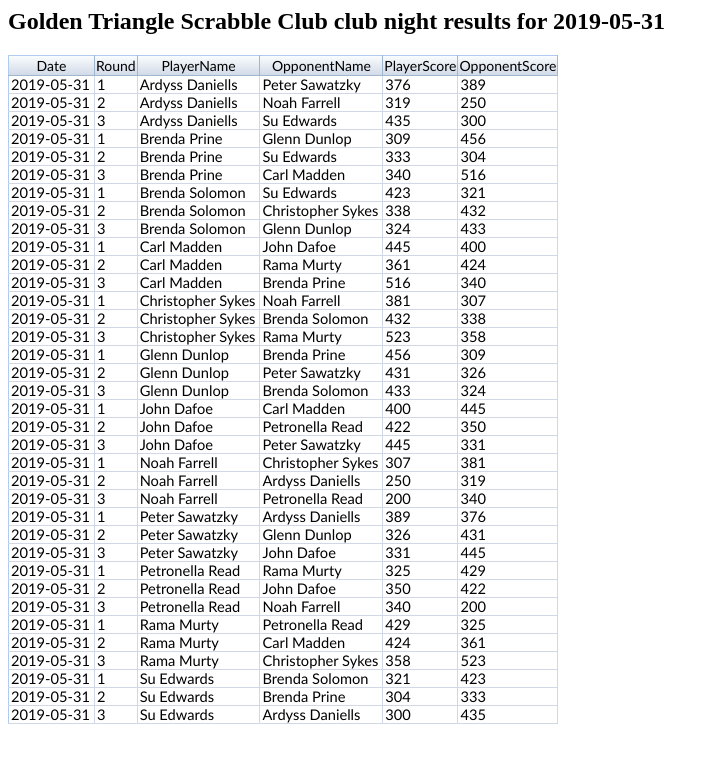
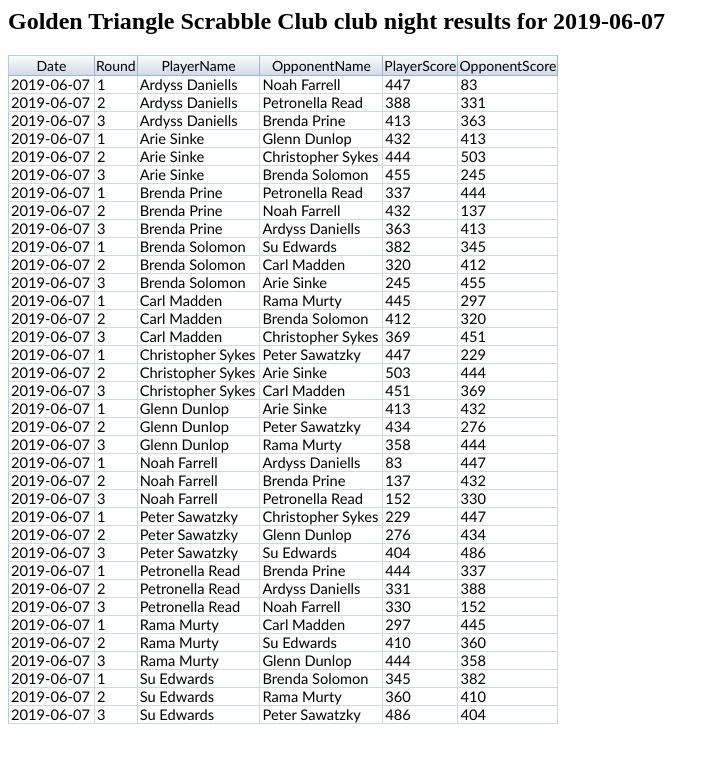
Before and after one commit to TileRunner/tilerunner.github.io, a Jekyll site: the page CambridgeClubNightResults.html, which Jekyll copies as it is, in a window 1280 px wide. Shown: the top 763 px of the page, without its empty margins (0-720 px from the left). Built offline with Jekyll 4.4.1, drawn with Linux system fonts in a browser that asks for light colours.

Commit message:
Cambridge 20190607
Club night

```diff
--- a/CambridgeClubNightResults.html
+++ b/CambridgeClubNightResults.html
@@ -3,7 +3,7 @@
 <link rel="stylesheet" href="css/excel-2007.css" />
 </head>
 <body>
-<h2>Golden Triangle Scrabble Club club night results for 2019-05-31</h2>
+<h2>Golden Triangle Scrabble Club club night results for 2019-06-07</h2>
 <table class="ExcelTable2007">
 <thead>
 <tr>
@@ -17,292 +17,292 @@
 </thead>
 <tbody>
 <tr>
-<td>2019-05-31</td>
+<td>2019-06-07</td>
 <td>1</td>
 <td>Ardyss Daniells</td>
-<td>Peter Sawatzky</td>
-<td>376</td>
-<td>389</td>
+<td>Noah Farrell</td>
+<td>447</td>
+<td>83</td>
 </tr>
 <tr>
-<td>2019-05-31</td>
+<td>2019-06-07</td>
 <td>2</td>
 <td>Ardyss Daniells</td>
-<td>Noah Farrell</td>
-<td>319</td>
-<td>250</td>
+<td>Petronella Read</td>
+<td>388</td>
+<td>331</td>
 </tr>
 <tr>
-<td>2019-05-31</td>
+<td>2019-06-07</td>
 <td>3</td>
 <td>Ardyss Daniells</td>
-<td>Su Edwards</td>
-<td>435</td>
-<td>300</td>
+<td>Brenda Prine</td>
+<td>413</td>
+<td>363</td>
 </tr>
 <tr>
-<td>2019-05-31</td>
+<td>2019-06-07</td>
+<td>1</td>
+<td>Arie Sinke</td>
+<td>Glenn Dunlop</td>
+<td>432</td>
+<td>413</td>
+</tr>
+<tr>
+<td>2019-06-07</td>
+<td>2</td>
+<td>Arie Sinke</td>
+<td>Christopher Sykes</td>
+<td>444</td>
+<td>503</td>
+</tr>
+<tr>
+<td>2019-06-07</td>
+<td>3</td>
+<td>Arie Sinke</td>
+<td>Brenda Solomon</td>
+<td>455</td>
+<td>245</td>
+</tr>
+<tr>
+<td>2019-06-07</td>
 <td>1</td>
 <td>Brenda Prine</td>
-<td>Glenn Dunlop</td>
-<td>309</td>
-<td>456</td>
+<td>Petronella Read</td>
+<td>337</td>
+<td>444</td>
 </tr>
 <tr>
-<td>2019-05-31</td>
+<td>2019-06-07</td>
 <td>2</td>
 <td>Brenda Prine</td>
-<td>Su Edwards</td>
-<td>333</td>
-<td>304</td>
+<td>Noah Farrell</td>
+<td>432</td>
+<td>137</td>
 </tr>
 <tr>
-<td>2019-05-31</td>
+<td>2019-06-07</td>
 <td>3</td>
 <td>Brenda Prine</td>
-<td>Carl Madden</td>
-<td>340</td>
-<td>516</td>
+<td>Ardyss Daniells</td>
+<td>363</td>
+<td>413</td>
 </tr>
 <tr>
-<td>2019-05-31</td>
+<td>2019-06-07</td>
 <td>1</td>
 <td>Brenda Solomon</td>
 <td>Su Edwards</td>
-<td>423</td>
-<td>321</td>
+<td>382</td>
+<td>345</td>
 </tr>
 <tr>
-<td>2019-05-31</td>
+<td>2019-06-07</td>
 <td>2</td>
 <td>Brenda Solomon</td>
+<td>Carl Madden</td>
+<td>320</td>
+<td>412</td>
+</tr>
+<tr>
+<td>2019-06-07</td>
+<td>3</td>
+<td>Brenda Solomon</td>
+<td>Arie Sinke</td>
+<td>245</td>
+<td>455</td>
+</tr>
+<tr>
+<td>2019-06-07</td>
+<td>1</td>
+<td>Carl Madden</td>
+<td>Rama Murty</td>
+<td>445</td>
+<td>297</td>
+</tr>
+<tr>
+<td>2019-06-07</td>
+<td>2</td>
+<td>Carl Madden</td>
+<td>Brenda Solomon</td>
+<td>412</td>
+<td>320</td>
+</tr>
+<tr>
+<td>2019-06-07</td>
+<td>3</td>
+<td>Carl Madden</td>
 <td>Christopher Sykes</td>
-<td>338</td>
+<td>369</td>
+<td>451</td>
+</tr>
+<tr>
+<td>2019-06-07</td>
+<td>1</td>
+<td>Christopher Sykes</td>
+<td>Peter Sawatzky</td>
+<td>447</td>
+<td>229</td>
+</tr>
+<tr>
+<td>2019-06-07</td>
+<td>2</td>
+<td>Christopher Sykes</td>
+<td>Arie Sinke</td>
+<td>503</td>
+<td>444</td>
+</tr>
+<tr>
+<td>2019-06-07</td>
+<td>3</td>
+<td>Christopher Sykes</td>
+<td>Carl Madden</td>
+<td>451</td>
+<td>369</td>
+</tr>
+<tr>
+<td>2019-06-07</td>
+<td>1</td>
+<td>Glenn Dunlop</td>
+<td>Arie Sinke</td>
+<td>413</td>
 <td>432</td>
 </tr>
 <tr>
-<td>2019-05-31</td>
-<td>3</td>
-<td>Brenda Solomon</td>
+<td>2019-06-07</td>
+<td>2</td>
 <td>Glenn Dunlop</td>
-<td>324</td>
-<td>433</td>
+<td>Peter Sawatzky</td>
+<td>434</td>
+<td>276</td>
 </tr>
 <tr>
-<td>2019-05-31</td>
-<td>1</td>
-<td>Carl Madden</td>
-<td>John Dafoe</td>
-<td>445</td>
-<td>400</td>
+<td>2019-06-07</td>
+<td>3</td>
+<td>Glenn Dunlop</td>
+<td>Rama Murty</td>
+<td>358</td>
+<td>444</td>
 </tr>
 <tr>
-<td>2019-05-31</td>
-<td>2</td>
-<td>Carl Madden</td>
-<td>Rama Murty</td>
-<td>361</td>
-<td>424</td>
+<td>2019-06-07</td>
+<td>1</td>
+<td>Noah Farrell</td>
+<td>Ardyss Daniells</td>
+<td>83</td>
+<td>447</td>
 </tr>
 <tr>
-<td>2019-05-31</td>
-<td>3</td>
-<td>Carl Madden</td>
+<td>2019-06-07</td>
+<td>2</td>
+<td>Noah Farrell</td>
 <td>Brenda Prine</td>
-<td>516</td>
-<td>340</td>
+<td>137</td>
+<td>432</td>
 </tr>
 <tr>
-<td>2019-05-31</td>
-<td>1</td>
-<td>Christopher Sykes</td>
+<td>2019-06-07</td>
+<td>3</td>
 <td>Noah Farrell</td>
-<td>381</td>
-<td>307</td>
+<td>Petronella Read</td>
+<td>152</td>
+<td>330</td>
 </tr>
 <tr>
-<td>2019-05-31</td>
-<td>2</td>
+<td>2019-06-07</td>
+<td>1</td>
+<td>Peter Sawatzky</td>
 <td>Christopher Sykes</td>
-<td>Brenda Solomon</td>
-<td>432</td>
-<td>338</td>
+<td>229</td>
+<td>447</td>
 </tr>
 <tr>
-<td>2019-05-31</td>
+<td>2019-06-07</td>
+<td>2</td>
+<td>Peter Sawatzky</td>
+<td>Glenn Dunlop</td>
+<td>276</td>
+<td>434</td>
+</tr>
+<tr>
+<td>2019-06-07</td>
 <td>3</td>
-<td>Christopher Sykes</td>
+<td>Peter Sawatzky</td>
+<td>Su Edwards</td>
+<td>404</td>
+<td>486</td>
+</tr>
+<tr>
+<td>2019-06-07</td>
+<td>1</td>
+<td>Petronella Read</td>
+<td>Brenda Prine</td>
+<td>444</td>
+<td>337</td>
+</tr>
+<tr>
+<td>2019-06-07</td>
+<td>2</td>
+<td>Petronella Read</td>
+<td>Ardyss Daniells</td>
+<td>331</td>
+<td>388</td>
+</tr>
+<tr>
+<td>2019-06-07</td>
+<td>3</td>
+<td>Petronella Read</td>
+<td>Noah Farrell</td>
+<td>330</td>
+<td>152</td>
+</tr>
+<tr>
+<td>2019-06-07</td>
+<td>1</td>
 <td>Rama Murty</td>
-<td>523</td>
+<td>Carl Madden</td>
+<td>297</td>
+<td>445</td>
+</tr>
+<tr>
+<td>2019-06-07</td>
+<td>2</td>
+<td>Rama Murty</td>
+<td>Su Edwards</td>
+<td>410</td>
+<td>360</td>
+</tr>
+<tr>
+<td>2019-06-07</td>
+<td>3</td>
+<td>Rama Murty</td>
+<td>Glenn Dunlop</td>
+<td>444</td>
 <td>358</td>
 </tr>
 <tr>
-<td>2019-05-31</td>
-<td>1</td>
-<td>Glenn Dunlop</td>
-<td>Brenda Prine</td>
-<td>456</td>
-<td>309</td>
-</tr>
-<tr>
-<td>2019-05-31</td>
-<td>2</td>
-<td>Glenn Dunlop</td>
-<td>Peter Sawatzky</td>
-<td>431</td>
-<td>326</td>
-</tr>
-<tr>
-<td>2019-05-31</td>
-<td>3</td>
-<td>Glenn Dunlop</td>
-<td>Brenda Solomon</td>
-<td>433</td>
-<td>324</td>
-</tr>
-<tr>
-<td>2019-05-31</td>
-<td>1</td>
-<td>John Dafoe</td>
-<td>Carl Madden</td>
-<td>400</td>
-<td>445</td>
-</tr>
-<tr>
-<td>2019-05-31</td>
-<td>2</td>
-<td>John Dafoe</td>
-<td>Petronella Read</td>
-<td>422</td>
-<td>350</td>
-</tr>
-<tr>
-<td>2019-05-31</td>
-<td>3</td>
-<td>John Dafoe</td>
-<td>Peter Sawatzky</td>
-<td>445</td>
-<td>331</td>
-</tr>
-<tr>
-<td>2019-05-31</td>
-<td>1</td>
-<td>Noah Farrell</td>
-<td>Christopher Sykes</td>
-<td>307</td>
-<td>381</td>
-</tr>
-<tr>
-<td>2019-05-31</td>
-<td>2</td>
-<td>Noah Farrell</td>
-<td>Ardyss Daniells</td>
-<td>250</td>
-<td>319</td>
-</tr>
-<tr>
-<td>2019-05-31</td>
-<td>3</td>
-<td>Noah Farrell</td>
-<td>Petronella Read</td>
-<td>200</td>
-<td>340</td>
-</tr>
-<tr>
-<td>2019-05-31</td>
-<td>1</td>
-<td>Peter Sawatzky</td>
-<td>Ardyss Daniells</td>
-<td>389</td>
-<td>376</td>
-</tr>
-<tr>
-<td>2019-05-31</td>
-<td>2</td>
-<td>Peter Sawatzky</td>
-<td>Glenn Dunlop</td>
-<td>326</td>
-<td>431</td>
-</tr>
-<tr>
-<td>2019-05-31</td>
-<td>3</td>
-<td>Peter Sawatzky</td>
-<td>John Dafoe</td>
-<td>331</td>
-<td>445</td>
-</tr>
-<tr>
-<td>2019-05-31</td>
-<td>1</td>
-<td>Petronella Read</td>
-<td>Rama Murty</td>
-<td>325</td>
-<td>429</td>
-</tr>
-<tr>
-<td>2019-05-31</td>
-<td>2</td>
-<td>Petronella Read</td>
-<td>John Dafoe</td>
-<td>350</td>
-<td>422</td>
-</tr>
-<tr>
-<td>2019-05-31</td>
-<td>3</td>
-<td>Petronella Read</td>
-<td>Noah Farrell</td>
-<td>340</td>
-<td>200</td>
-</tr>
-<tr>
-<td>2019-05-31</td>
-<td>1</td>
-<td>Rama Murty</td>
-<td>Petronella Read</td>
-<td>429</td>
-<td>325</td>
-</tr>
-<tr>
-<td>2019-05-31</td>
-<td>2</td>
-<td>Rama Murty</td>
-<td>Carl Madden</td>
-<td>424</td>
-<td>361</td>
-</tr>
-<tr>
-<td>2019-05-31</td>
-<td>3</td>
-<td>Rama Murty</td>
-<td>Christopher Sykes</td>
-<td>358</td>
-<td>523</td>
-</tr>
-<tr>
-<td>2019-05-31</td>
+<td>2019-06-07</td>
 <td>1</td>
 <td>Su Edwards</td>
 <td>Brenda Solomon</td>
-<td>321</td>
-<td>423</td>
+<td>345</td>
+<td>382</td>
 </tr>
 <tr>
-<td>2019-05-31</td>
+<td>2019-06-07</td>
 <td>2</td>
 <td>Su Edwards</td>
-<td>Brenda Prine</td>
-<td>304</td>
-<td>333</td>
+<td>Rama Murty</td>
+<td>360</td>
+<td>410</td>
 </tr>
 <tr>
-<td>2019-05-31</td>
+<td>2019-06-07</td>
 <td>3</td>
 <td>Su Edwards</td>
-<td>Ardyss Daniells</td>
-<td>300</td>
-<td>435</td>
+<td>Peter Sawatzky</td>
+<td>486</td>
+<td>404</td>
 </tr>
 </tbody>
 </table>
```
Also changed, not shown: CambridgeClubStats.html (+137 -111 lines).
